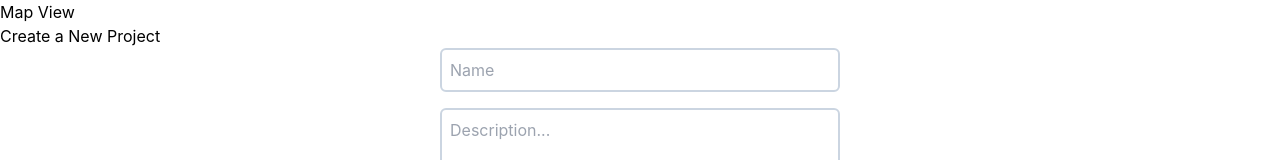
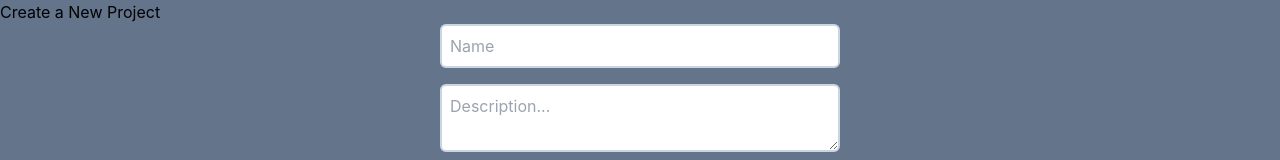
Before and after one commit to Flicksie/map-wizard, a React (Create React App) app: page / in a window 1280 px wide. Shown: the top 160 px of the page. Built offline with nearby package versions, Linux system fonts and the light colour scheme.

Commit message:
update styling

```diff
--- a/public/index.html
+++ b/public/index.html
@@ -22,7 +22,7 @@
     crossorigin=""></script>
 
   </head>
-  <body>
+  <body class="bg-slate-500">
     <noscript>You need to enable JavaScript to run this app.</noscript>
     <div id="root"></div>
   </body>
--- a/src/App.tsx
+++ b/src/App.tsx
@@ -3,10 +3,7 @@ import React from 'react';
 
 function App() {
   return (
-    <div className="App">
-      <header>
-        Map View
-      </header>
+    <div className="App bg-slate-500 h-screen">
       <ProjectWizard />
     </div>
   );
```
